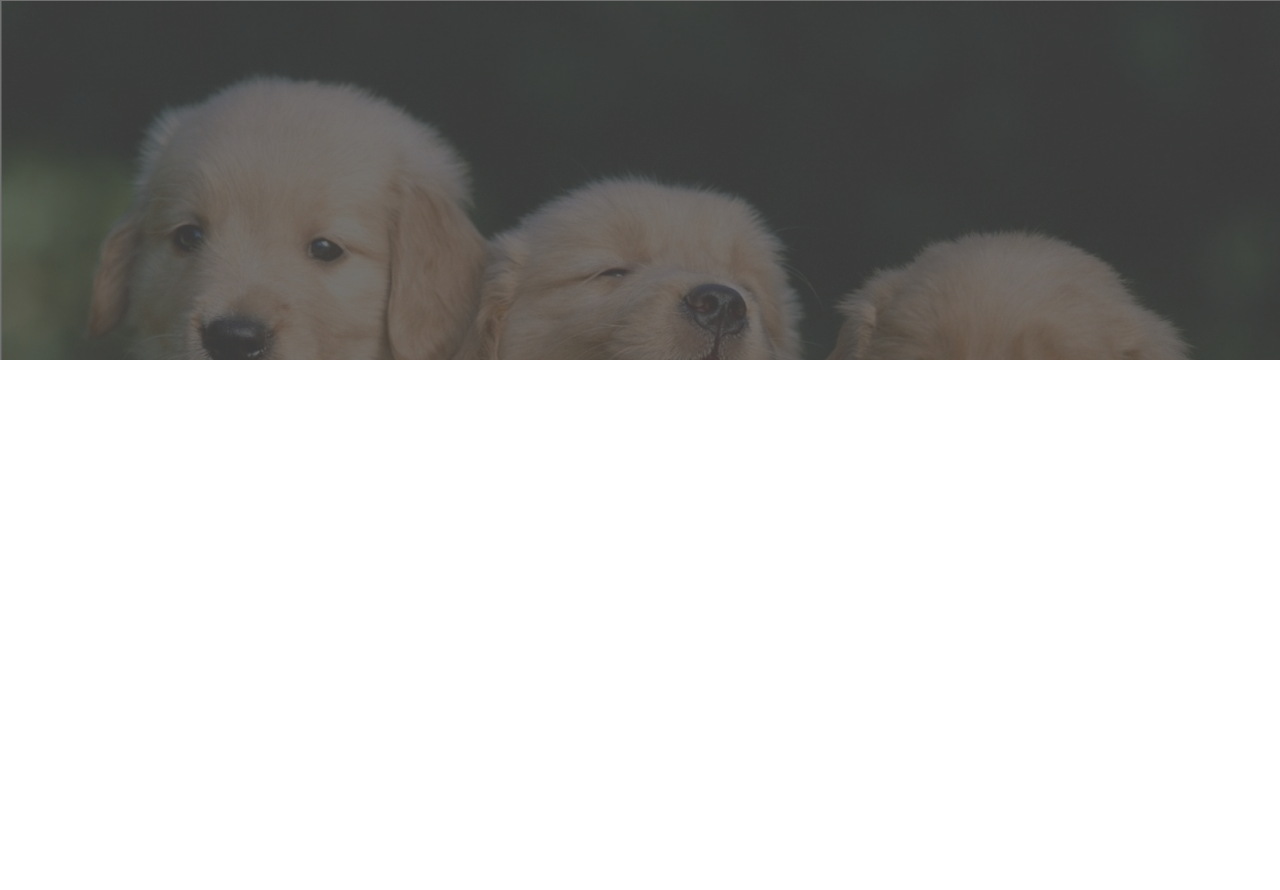
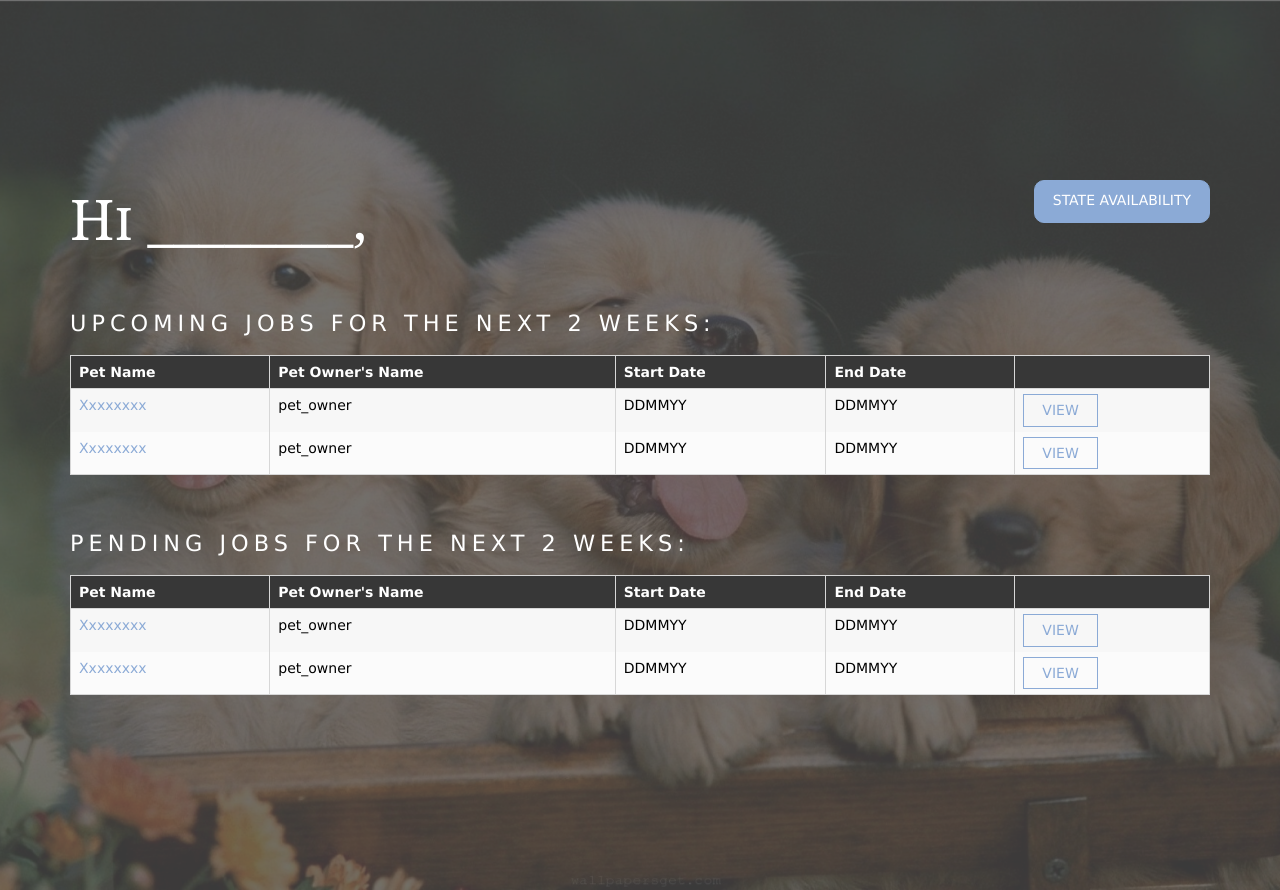
Before and after one commit to chuachengling/CS2102_2021_S1_Team7, a Python web app: template FlaskApp/templates/website temp/12_PT_home.html in a window 1280 px wide. Shown: the part 185-1075 px from the top of the page. Before the commit the page ends 545 px from the top, so only its background shows below. Run offline with Jinja, Linux system fonts and the light colour scheme; the template is opened without the code that fills it, so the values that code supplies are empty; some libraries are stand-ins or nearby versions.

Commit message:
please push
pshu

```diff
--- a/FlaskApp/templates/website temp/12_FT_home.html
+++ b/FlaskApp/templates/website temp/12_FT_home.html
@@ -103,5 +103,6 @@ Licence URI: https://www.os-templates.com/template-terms
         </tr>
     </article>
 </div>
+</div>
 </body>
 </html>
--- a/FlaskApp/templates/website temp/12_PT_home.html
+++ b/FlaskApp/templates/website temp/12_PT_home.html
@@ -61,6 +61,77 @@ Licence URI: https://www.os-templates.com/template-terms
 <div class="wrapper bgded overlay" style="background-image:url('images/demo/backgrounds/bgg.png');">
   <div id="pageintro" class="hoc clear">
     <!-- ################################################################################################ -->
+    <article>
+      <div class="fl_left">
+        <h2 class="heading">Hi ________, </h2>
+      </div>
+      <div class="fl_right">
+        <a class="btn" href="13_PT_avail.html">State Availability</a>
+      </div>
+    </article>
+        <br>
+        <br>
+        <br>
+        <br>
+
+    <article>
+      <br>
+      <h2 class="pageintro"></h2> <!-- fill name of PO -->
+      <p>Upcoming Jobs for the next 2 weeks:</p>
+
+        <table style="width: 100%">
+        <tr>
+            <th>Pet Name</th>
+            <th>Pet Owner's Name</th>
+            <th>Start Date</th>
+            <th>End Date</th>
+            <th></th>
+        </tr>
+        <tr style="color: black">
+          <td><a href="16_Pet_profile.html">Xxxxxxxx</a></td>
+          <td>pet_owner</td>
+          <td>DDMMYY</td>
+          <td>DDMMYY</td>
+          <td><a href="8_PO_confirm_chat.html" class="smallbtn">VIEW</a></td>
+        </tr>
+        <tr style="color: black">
+          <td><a href="16_Pet_profile.html">Xxxxxxxx</a></td>
+          <td>pet_owner</td>
+          <td>DDMMYY</td>
+          <td>DDMMYY</td>
+          <td><a href="8_PO_confirm_chat.html" class="smallbtn">VIEW</a></td>
+        </tr>
+        </table>
+    </article>
+
+    <article>
+      <br>
+      <h2 class="pageintro"></h2> <!-- fill name of PO -->
+      <p>Pending Jobs for the next 2 weeks:</p>
+        <table style="width: 100%">
+        <tr>
+            <th>Pet Name</th>
+            <th>Pet Owner's Name</th>
+            <th>Start Date</th>
+            <th>End Date</th>
+            <th></th>
+        </tr>
+        <tr style="color: black">
+          <td><a href="16_Pet_profile.html">Xxxxxxxx</a></td>
+          <td>pet_owner</td>
+          <td>DDMMYY</td>
+          <td>DDMMYY</td>
+          <td><a href="8_PO_confirm_chat.html" class="smallbtn">VIEW</a></td>
+        </tr>
+        <tr style="color: black">
+          <td><a href="16_Pet_profile.html">Xxxxxxxx</a></td>
+          <td>pet_owner</td>
+          <td>DDMMYY</td>
+          <td>DDMMYY</td>
+          <td><a href="8_PO_confirm_chat.html" class="smallbtn">VIEW</a></td>
+        </tr>
+        </table>
+    </article>
 </div>
 </div>
 </body>
```
Also changed, not shown: FlaskApp/templates/website temp/13_FT_leave.html (+2 -10 lines), FlaskApp/templates/website temp/13_PT_avail.html (+58 -0 lines).
